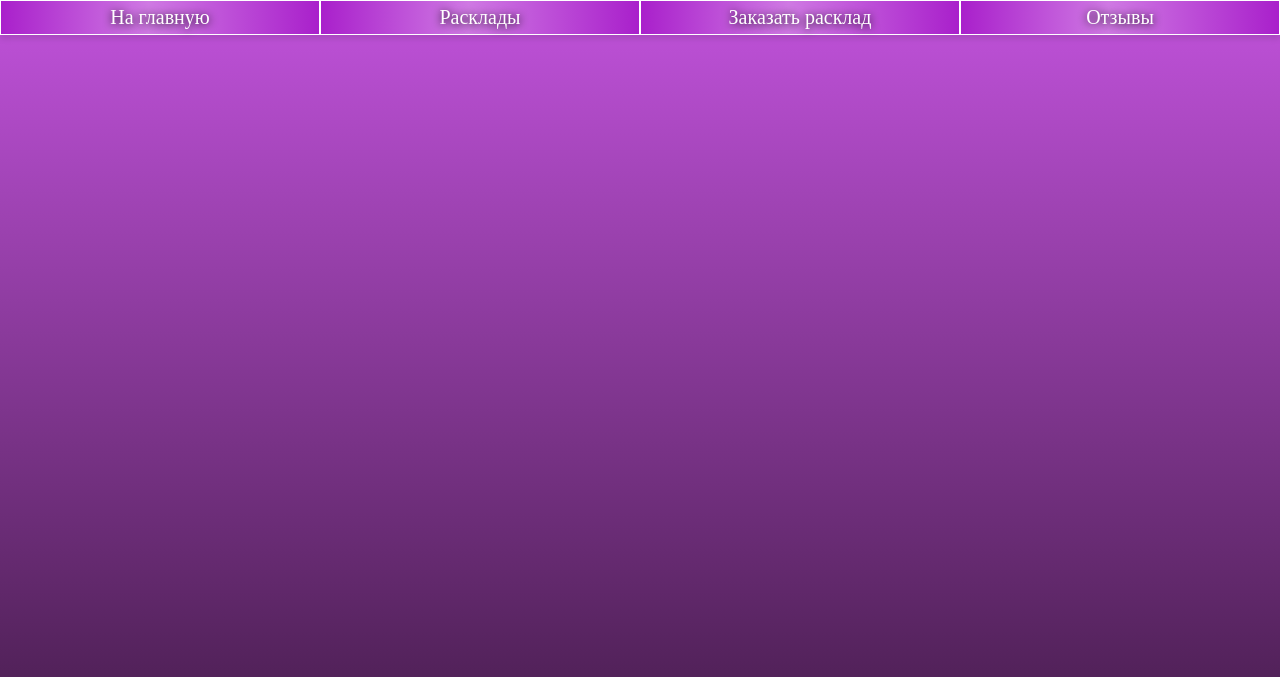
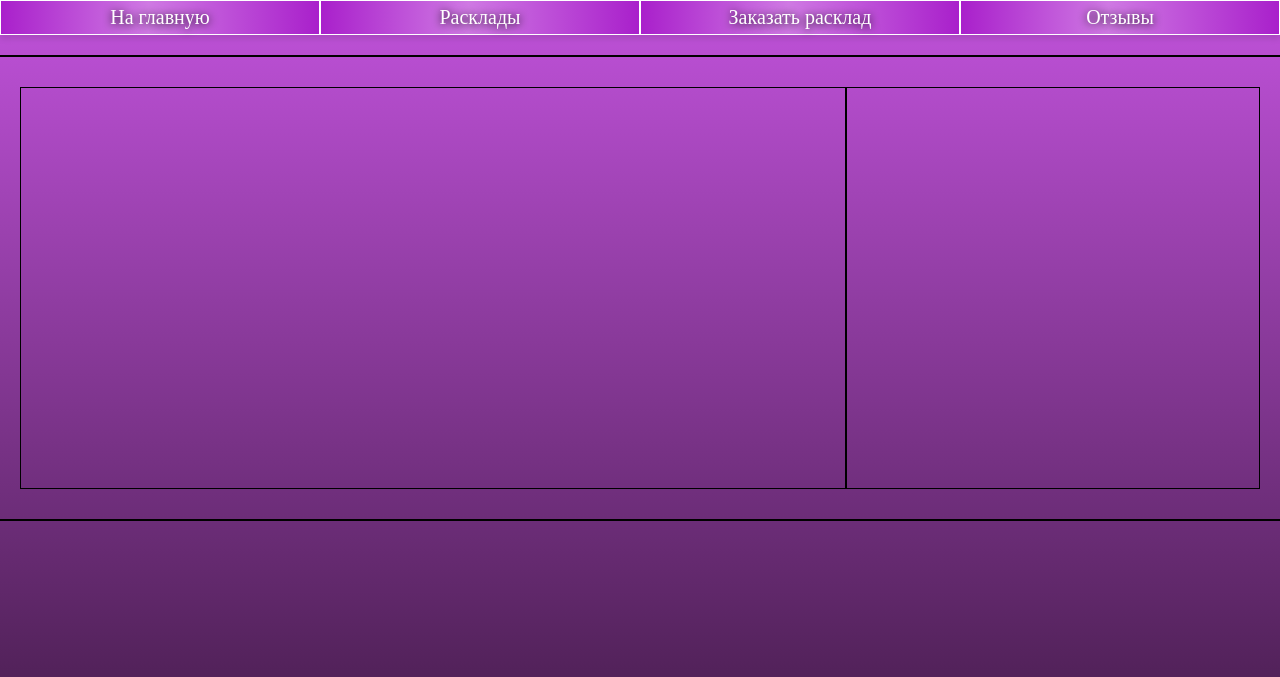
Before and after one commit to Inquisitor-ua/Liberty, a Django app: page /otzuvu/ in a window 1280 px wide. Shown: the part 99-776 px from the top of the page. Run offline with Django 5.2, Linux system fonts and the light colour scheme.

Commit message:
otzuvu layout

```diff
--- /dev/null
+++ b/auction/web/static/web/css/otzuvu.css
@@ -0,0 +1,39 @@
+.main-content{
+    border: 2px black solid;
+    width: 100%;
+    height: 100%;
+    display: flex;
+    justify-content: space-evenly;
+    flex-direction: column;
+    align-items: center;
+    flex: 1;
+    padding: 20px;
+}
+.catalog{
+    max-width: 100%;
+    height: 100%;
+    display: flex;
+    justify-content: space-evenly;
+    flex-direction: column;
+    align-items: center;
+    padding: 20px;
+}
+.main-top{
+    display: flex;
+    flex-direction: row;
+    align-items: center;
+    padding: 10px;
+    width: 100%;
+}
+.otzuv-form{
+    height: 400px;
+    width: 100%;
+    flex: 2;
+    border: 1px black solid;
+}
+.rating{
+    height: 400px;
+    width: 100%;
+    flex: 1;
+    border: 1px black solid;
+}
--- a/auction/web/templates/web/base.html
+++ b/auction/web/templates/web/base.html
@@ -6,6 +6,7 @@
     <meta name="viewport" content="width=device-width, initial-scale=1.0">
     <title>{% block title %}{% endblock %}</title>
     <link rel="stylesheet" href="{% static 'web/css/index.css' %}">
+    <link rel="stylesheet" href="{% static 'web/css/otzuvu.css' %}">
 </head>
 <body>
     <header>
--- a/auction/web/templates/web/otzuvu.html
+++ b/auction/web/templates/web/otzuvu.html
@@ -3,7 +3,11 @@
 {% block title %}Главная страница{% endblock %}
 
 {% block content %}
-
-
-
+    <div class="main-content">
+        <div class="main-top">
+            <div class="otzuv-form"></div>
+            <div class="rating"></div>
+        </div>
+        <div class="main-bottom"></div>
+    </div>
 {% endblock %}
```
